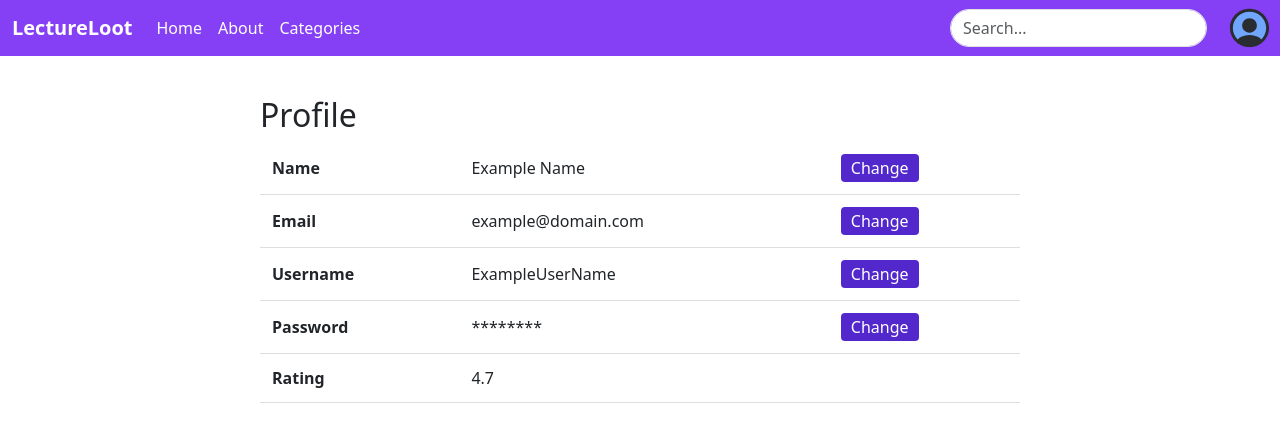
After one commit to kupian/LectureLoot, a Django app: page /profile/ in a window 1280 px wide. The commit adds this page. Shown: the top 442 px of the page. Run offline with Django 3.2, Linux system fonts and the light colour scheme; some libraries are stand-ins or nearby versions.

Commit message:
added profile page with dummy values

```diff
--- a/lectureloot/app/urls.py
+++ b/lectureloot/app/urls.py
@@ -5,4 +5,5 @@ app_name = 'app'
 
 urlpatterns = [
   path('', views.index, name='index'),
+  path('profile/', views.profile, name='profile')
 ]
--- a/lectureloot/app/views.py
+++ b/lectureloot/app/views.py
@@ -4,3 +4,14 @@ from django.shortcuts import render
 
 def index(request):
   return render(request, "app/index.html")
+
+def profile(request):
+  context_dict = {
+    'user': {
+      'name': "Example Name",
+      'email': "example@domain.com",
+      'username': "ExampleUserName",
+      'rating': 4.7
+    }
+  }
+  return render(request, "app/profile.html", context=context_dict);
--- a/lectureloot/static/css/custom.css
+++ b/lectureloot/static/css/custom.css
@@ -12,8 +12,13 @@
 }
 
 .btn-primary-dark {
+  padding: 2px 10px !important;
   background-color: #5227cc !important;
   border-color: #5227cc !important;
+}
+
+.btn-primary-dark:hover {
+  color: white !important;
 }
 
 .navbar-light .navbar-brand,
@@ -24,7 +29,7 @@
 .profile-button {
   width: 37px;
   height: 37px;
-  background-color: #70a6fc;
+  background-color: #70a6fc !important;
   border: 0;
   display: flex;
   align-items: center;
--- /dev/null
+++ b/lectureloot/templates/app/profile.html
@@ -0,0 +1,66 @@
+{% extends 'app/base.html' %}
+{% load static %}
+
+{% block body_block %}
+<div class="container" style="box-shadow: none;">
+    <h2>Profile</h2>
+    <table class="profile-table">
+        <tr>
+            <th>Name</th>
+            <td>{{ user.name }}</td>
+            <td><button class="btn btn-primary-dark" onclick="window.location.href='/profile/edit?autofocus=firstName'">Change</button></td>
+        </tr>
+        <tr>
+            <th>Email</th>
+            <td>{{ user.email }}</td>
+            <td><button class="btn btn-primary-dark" onclick="window.location.href='/profile/edit?autofocus=email'">Change</button></td>
+        </tr>
+        <tr>
+            <th>Username</th>
+            <td>{{ user.username }}</td>
+            <td><button class="btn btn-primary-dark" onclick="window.location.href='/profile/edit?autofocus=username'">Change</button></td>
+        </tr>
+        <tr>
+            <th>Password</th>
+            <td>********</td>
+            <td><button class="btn btn-primary-dark" onclick="window.location.href='/profile/change-password'">Change</button></td>
+        </tr>
+        <tr>
+            <th>Rating</th>
+            <td>{{ user.rating }}</td>
+            <td></td>
+        </tr>
+    </table>
+</div>
+
+<style>
+    .container {
+        max-width: 800px;
+        margin: 20px auto;
+        padding: 20px;
+        background: white;
+        border-radius: 8px;
+        box-shadow: 0 2px 4px rgba(0,0,0,0.1);
+    }
+    .profile-table {
+        width: 100%;
+        border-collapse: collapse;
+    }
+    .profile-table th, .profile-table td {
+        text-align: left;
+        padding: 12px;
+        border-bottom: 1px solid #ddd;
+    }
+    .btn {
+        background-color: #7a33cc;
+        color: white;
+        border: none;
+        padding: 8px 16px;
+        border-radius: 4px;
+        cursor: pointer;
+    }
+    .btn:hover {
+        background-color: #5a2499;
+    }
+</style>
+{% endblock %}
```
